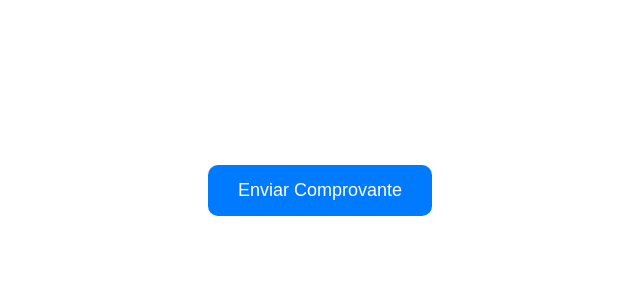
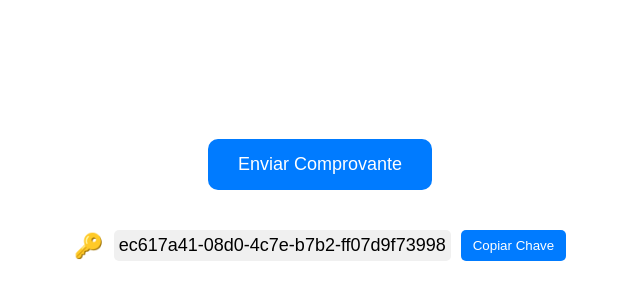
Before and after one commit to thalesnery/mrolympia, a plain HTML site: page index.html in a window 1280 px wide. Shown: the part 200-500 px from the top of the page, without its empty margins (320-960 px from the left). Drawn offline with Linux system fonts and the light colour scheme.

Commit message:
Update index.html

```diff
--- a/index.html
+++ b/index.html
@@ -10,6 +10,12 @@
 <body>
     <div class="container">
         <button onclick="openJivoChat()" class="comprovante-btn">Enviar Comprovante</button>
+
+        <div class="pix-container">
+            <span class="pix-emoji">🔑</span>
+            <span id="pix-key">ec617a41-08d0-4c7e-b7b2-ff07d9f73998</span>
+            <button onclick="copyPixKey()" class="copy-btn">Copiar Chave</button>
+        </div>
     </div>
 
     <script>
@@ -20,6 +26,15 @@
                 alert("Chat indisponível no momento.");
             }
         }
+
+        function copyPixKey() {
+            var pixKey = document.getElementById("pix-key").textContent;
+            navigator.clipboard.writeText(pixKey).then(() => {
+                alert("Chave Pix copiada!");
+            }).catch(err => {
+                console.log('Erro ao copiar', err);
+            });
+        }
     </script>
 </body>
 </html>
```
